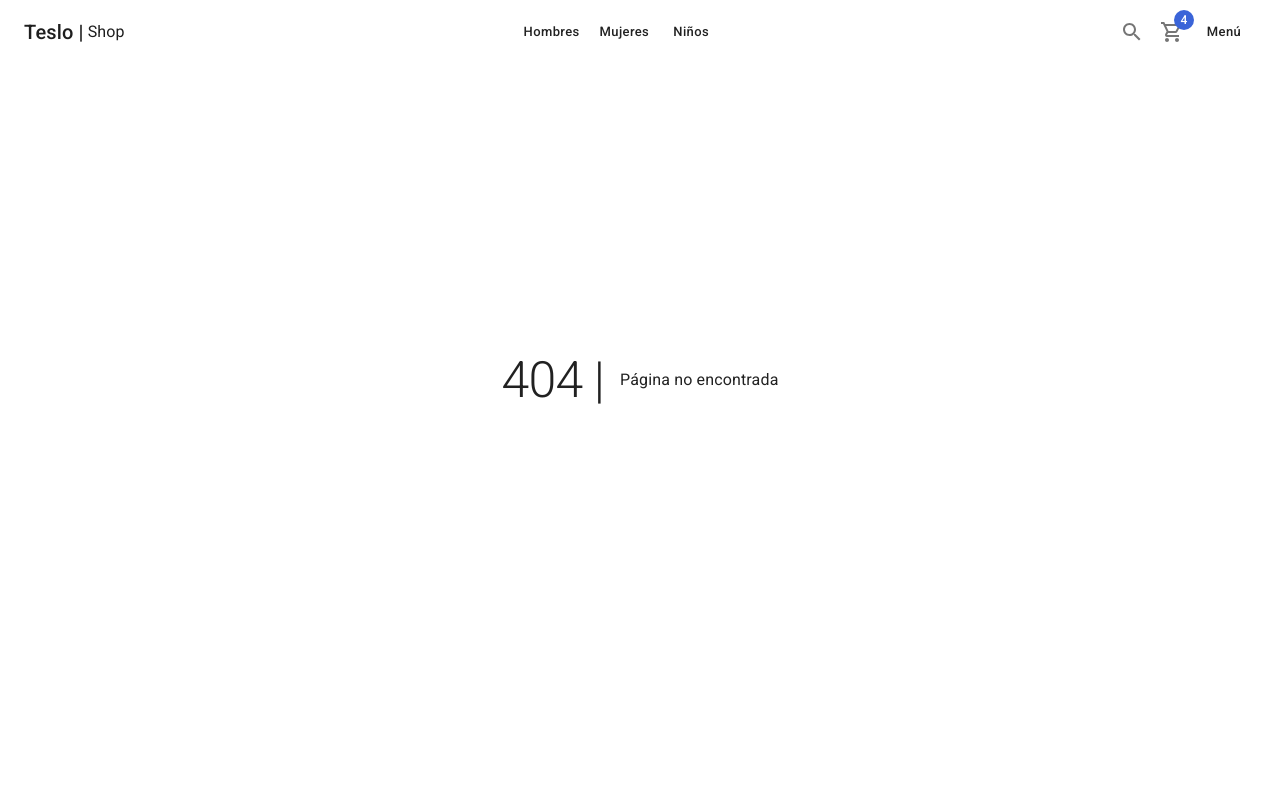
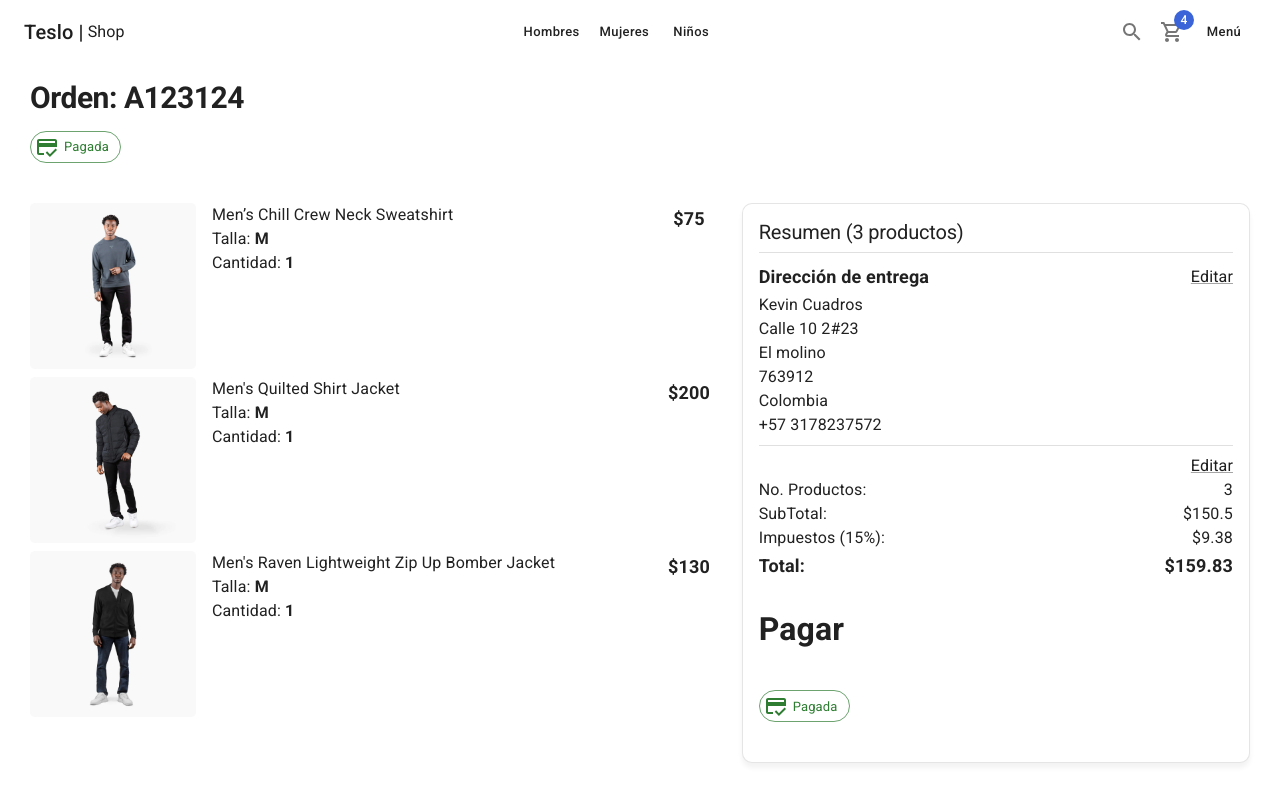
Before and after one commit to cuadros-code/teslo-shop, a Next.js app: page /orders/1 in a window 1280 px wide. Before the commit this address had no page. Shown: the top 802 px of the page. Built offline with nearby package versions, Linux system fonts and the light colour scheme.

Commit message:
checkout pages

```diff
--- a/components/cart/CartList.tsx
+++ b/components/cart/CartList.tsx
@@ -27,7 +27,7 @@ export const CartList: FC<IProps> = ({ editable }) => {
                   <Link>
                     <CardActionArea>
                       <CardMedia
-                        image={`products/${product.images[0]}`}
+                        image={`/products/${product.images[0]}`}
                         component="img"
                         sx={{ borderRadius: '5px' }}
                       />
--- a/package.json
+++ b/package.json
@@ -13,9 +13,11 @@
     "@emotion/styled": "11.9.3",
     "@mui/icons-material": "5.8.4",
     "@mui/material": "5.8.6",
+    "@mui/x-data-grid": "^5.14.0",
     "next": "12.2.0",
     "react": "18.2.0",
     "react-dom": "18.2.0",
+    "react-hook-form": "^7.33.1",
     "react-slideshow-image": "3.7.5"
   },
   "devDependencies": {
--- /dev/null
+++ b/pages/orders/[id].tsx
@@ -0,0 +1,91 @@
+import { ShopLayout } from "components/layouts"
+import { Box, Button, Card, CardContent, Chip, Divider, Grid, Link, Typography } from '@mui/material'
+import { CartList, OrdenSummary } from "components/cart"
+import NextLink from 'next/link'
+import { CreditCardOffOutlined, CreditScoreOutlined } from "@mui/icons-material"
+
+const OrderPage = () => {
+  return (
+    <ShopLayout
+      title='Resumen de la orden - Checkout'
+      pageDescription='Resumen de la orden - Checkout'
+    >
+      <Typography variant='h1' component='h1'>Orden: A123124</Typography>
+
+      {/* <Chip
+        label='Pendiente de pago'
+        sx={{ my: 2 }}
+        variant='outlined'
+        color='error'
+        icon={<CreditCardOffOutlined />}
+      /> */}
+
+      <Chip
+        label='Pagada'
+        sx={{ my: 2 }}
+        variant='outlined'
+        color='success'
+        icon={<CreditScoreOutlined />}
+      />
+
+      <Grid container sx={{ mt: 3 }}>
+        <Grid item xs={12} sm={7}>
+          <CartList editable={false} />
+        </Grid>
+        <Grid item xs={12} sm={5}>
+          <Card className='summary-card'>
+            <CardContent>
+              <Typography variant='h2' component='h3'>Resumen (3 productos)</Typography>
+              <Divider sx={{ my: 1 }} />
+
+              <Box display='flex' justifyContent='space-between' alignItems='center'>
+                <Typography variant="subtitle1">Dirección de entrega</Typography>
+                <NextLink href='/checkout/address' passHref>
+                  <Link underline="always">
+                    Editar
+                  </Link>
+                </NextLink>
+              </Box>
+
+              <Typography >Kevin Cuadros</Typography>
+              <Typography >Calle 10 2#23</Typography>
+              <Typography >El molino</Typography>
+              <Typography >763912</Typography>
+              <Typography >Colombia</Typography>
+              <Typography >+57 3178237572</Typography>
+
+              <Divider sx={{ my: 1 }} />
+
+              <Box display='flex' justifyContent='end'>
+                <NextLink href='/cart' passHref>
+                  <Link underline="always">
+                    Editar
+                  </Link>
+                </NextLink>
+              </Box>
+
+              <OrdenSummary />
+
+              <Box sx={{ mt: 3 }}>
+                <h1>Pagar</h1>
+                <Chip
+                  label='Pagada'
+                  sx={{ my: 2 }}
+                  variant='outlined'
+                  color='success'
+                  icon={<CreditScoreOutlined />}
+                />
+                {/* <Button color='secondary' fullWidth className='circular-btn' >
+                  Confirmar pedido
+                </Button> */}
+              </Box>
+
+            </CardContent>
+          </Card>
+        </Grid>
+      </Grid>
+    </ShopLayout>
+  )
+}
+
+export default OrderPage
```
Also changed, not shown: pages/checkout/address.tsx (added, +59 -0 lines), pages/checkout/summary.tsx (added, +65 -0 lines), pages/orders/history.tsx (added, +74 -0 lines), 2 other files (tests, documents, lock files or other folders).
